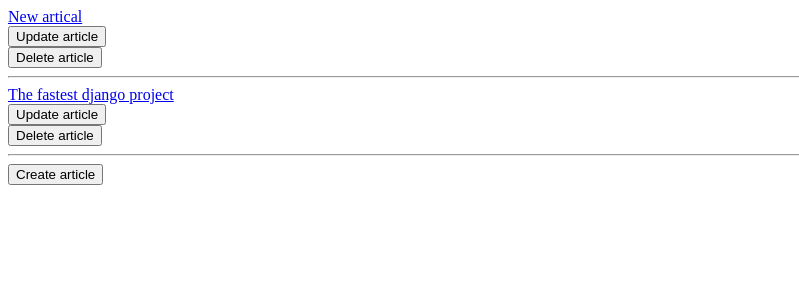
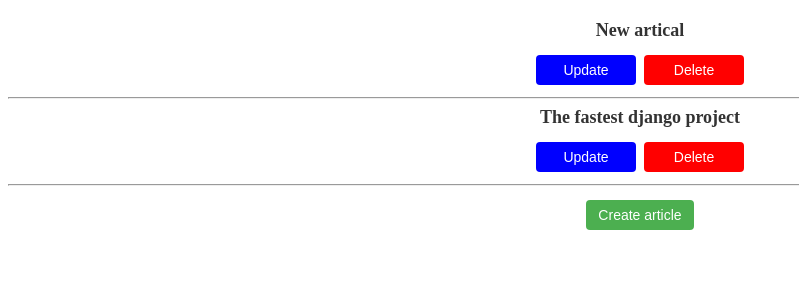
Before and after one commit to Lebron1671/VlogApp, a Django app: page /articles/ in a window 1280 px wide. Shown: the top 300 px of the page, without its empty margins (0-799 px from the left). Run offline with Django 4.2, Linux system fonts and the light colour scheme; data comes from the database, SQL or seed files in the repository; both versions use the stored data as it was after the commit.

Commit message:
Beutified styles

```diff
--- a/vlog_app/vlog_app/apps/articles/models.py
+++ b/vlog_app/vlog_app/apps/articles/models.py
@@ -7,6 +7,7 @@ class Article(models.Model):
     article_title = models.CharField('article name', max_length=200)
     article_content = models.TextField('article content')
     pub_date = models.DateTimeField('publication date')
+    mod_date = models.DateTimeField('modification date')
 
     def __str__(self):
         return self.article_title
@@ -21,8 +22,10 @@ class Article(models.Model):
 
 class Comment(models.Model):
     article = models.ForeignKey(Article, on_delete=models.CASCADE)
+    parent_comment = models.ForeignKey('self', on_delete=models.CASCADE, null=True, blank=True)
     author_name = models.CharField('author name', max_length=50)
     comment_text = models.CharField('comment text', max_length=200)
+    added_date = models.DateTimeField("date added")
 
     def __str__(self):
         return self.author_name
--- a/vlog_app/vlog_app/apps/articles/urls.py
+++ b/vlog_app/vlog_app/apps/articles/urls.py
@@ -11,4 +11,5 @@ urlpatterns = [
    path('<int:article_id>/delete/', views.delete, name="delete"),
    path('<int:article_id>/', views.detail, name='detail'),
    path('<int:article_id>/leave_comment/', views.leave_comment, name='leave_comment'),
+   path('<int:article_id>/<int:comment_id>/reply_to_comment/', views.reply_to_comment, name='reply_to_comment'),
 ]
--- a/vlog_app/vlog_app/apps/articles/views.py
+++ b/vlog_app/vlog_app/apps/articles/views.py
@@ -1,5 +1,5 @@
 from django.shortcuts import render
-from . models import Article
+from . models import Article, Comment
 from django.http import Http404, HttpResponseRedirect
 from django.urls import reverse
 from django.utils import timezone
@@ -13,7 +13,8 @@ def home(request):
 
 def create(request):
     if request.POST:
-        new_article = Article(article_title=request.POST['art_name'], article_content=request.POST['art_content'], pub_date=timezone.now())
+        created_date = timezone.now()
+        new_article = Article(article_title=request.POST['art_name'], article_content=request.POST['art_content'], pub_date=created_date, mod_date=created_date)
         new_article.save()
         return HttpResponseRedirect(reverse('articles:detail', args=(new_article.id,)))
     else:
@@ -25,7 +26,7 @@ def update(request, article_id):
     if request.POST:
         article.article_title = request.POST['art_name']
         article.article_content = request.POST['art_content']
-
+        article.mod_date=timezone.now()
         article.save()
         return HttpResponseRedirect(reverse('articles:detail', args=(article.id,)))
     else:
@@ -58,5 +59,19 @@ def leave_comment(request, article_id):
     except:
         raise Http404("The article is not found")
 
-    article.comment_set.create(author_name=request.POST['name'], comment_text=request.POST['text'])
+    article.comment_set.create(author_name=request.POST['name'], comment_text=request.POST['text'], added_date=timezone.now())
     return HttpResponseRedirect(reverse('articles:detail', args=(article_id,)))
+
+def reply_to_comment(request, article_id, comment_id):
+    try:
+        article = Article.objects.get(id=article_id)
+    except:
+        raise Http404("The article is not found")
+
+    try:
+        comment = Comment.objects.get(id=comment_id)
+    except:
+        raise Http404("The comment is not found")
+
+    article.comment_set.create(author_name=request.POST['replier_name'], comment_text=request.POST['replier_text'],added_date=timezone.now(), parent_comment=comment)
+    return HttpResponseRedirect(reverse('articles:detail', args=(article_id,)))
--- a/vlog_app/vlog_app/templates/articles/list.html
+++ b/vlog_app/vlog_app/templates/articles/list.html
@@ -2,15 +2,75 @@
 
 {% block title %}Last articles{% endblock %}
 
+{% block styles %}
+<style>
+    .article-title {
+        font-size: 18px;
+        font-weight: bold;
+        color: #333;
+        text-decoration: none;
+    }
+
+    .content-container {
+        text-align: center;
+        margin-top: 20px;
+    }
+
+    .button-container {
+        display: flex;
+        justify-content: center;
+        margin-top: 10px;
+    }
+
+    .update-button,
+    .delete-button,
+    .create-button {
+        border: none;
+        color: white;
+        padding: 6px 12px;
+        text-align: center;
+        text-decoration: none;
+        display: inline-block;
+        font-size: 14px;
+        margin: 4px;
+        cursor: pointer;
+        border-radius: 4px;
+        width: 100px;
+        height: 30px;
+    }
+
+    .update-button {
+        background-color: blue;
+    }
+
+    .delete-button {
+        background-color: red;
+    }
+
+    .create-button {
+        background-color: #4CAF50;
+        width: auto;
+    }
+
+    .update-button:hover,
+    .delete-button:hover,
+    .create-button:hover {
+        opacity: 0.8;
+    }
+</style>
+{% endblock %}
+
 {% block content %}
     {% if latest_articles_list %}
+        <div class="content-container">
             {% for article in latest_articles_list %}
-         <a href="{% url 'articles:detail' article.id %}">{{article.article_title}}</a>
+                <a href="{% url 'articles:detail' article.id %}" class="article-title">{{ article.article_title }}</a>
+                <div class="button-container">
                     <form action="{% url 'articles:update' article.id %}" method="get" class="form-group">
                         {% csrf_token %}
                         <div class="input-group mb-3">
                             <div class="input-group-prepend">
-                    <button type="submit">Update article</button>
+                                <button type="submit" class="update-button">Update</button>
                             </div>
                         </div>
                     </form>
@@ -18,20 +78,24 @@
                         {% csrf_token %}
                         <div class="input-group mb-3">
                             <div class="input-group-prepend">
-                    <button type="submit">Delete article</button>
+                                <button type="submit" class="delete-button">Delete</button>
                             </div>
                         </div>
                     </form>
+                </div>
                 <hr>
             {% endfor %}
+        </div>
     {% else %}
-      Articles is not found
+        <p>Articles not found</p>
     {% endif %}
+    <div class="button-container">
         <form action="{% url 'articles:create'%}" method="get" class="form-group">
             <div class="input-group mb-3">
                 <div class="input-group-prepend">
-                <button type="submit">Create article</button>
+                    <button type="submit" class="create-button">Create article</button>
                 </div>
             </div>
         </form>
+    </div>
 {% endblock %}
--- a/vlog_app/vlog_app/templates/base.html
+++ b/vlog_app/vlog_app/templates/base.html
@@ -3,9 +3,10 @@
 <head>
     <meta charset="UTF-8">
     <title>{% block title %}My Site{% endblock %}</title>
+    <script src="https://code.jquery.com/jquery-3.6.0.min.js"></script>
 </head>
 <body>
-
+    {% block styles %} {% endblock %}
     {% block content %}{% endblock %}
 
 </body>
```
Also changed, not shown: vlog_app/vlog_app/templates/articles/comment.html (added, +23 -0 lines), vlog_app/vlog_app/templates/articles/create.html (+28 -3 lines), vlog_app/vlog_app/templates/articles/detail.html (+145 -12 lines), vlog_app/vlog_app/templates/articles/update.html (+24 -0 lines), vlog_app/db.sqlite3, vlog_app/vlog_app/apps/articles/migrations/0002_alter_article_options_alter_comment_options_and_more.py (added), vlog_app/vlog_app/apps/articles/migrations/0003_comment_added_date.py (added), vlog_app/vlog_app/apps/articles/migrations/0004_comment_parent_comment.py (added). Lines whose indentation alone changed are shown as unchanged.
